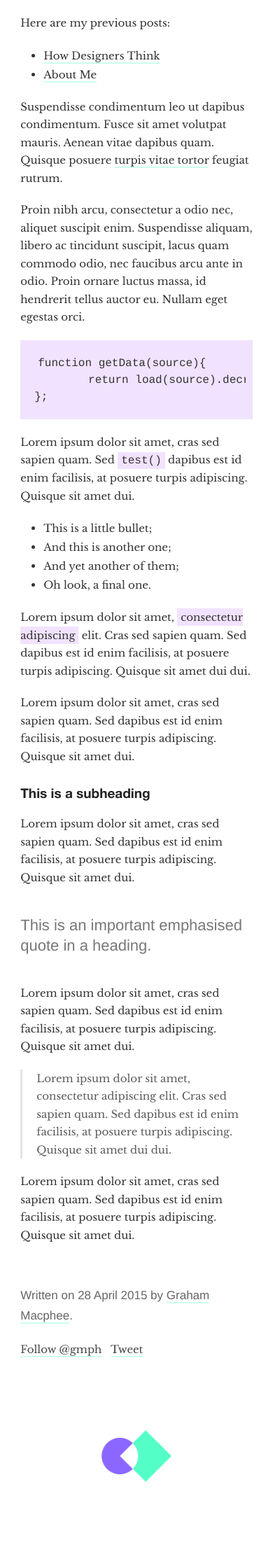
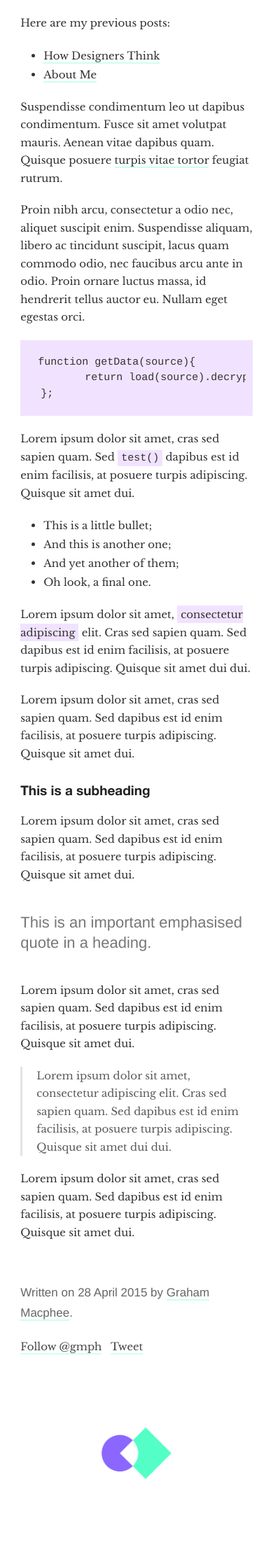
Before and after one commit to gmph/gmph.github.io, a Jekyll site: the page built from index.md, in a window 390 px wide. Shown: the part 423-2663 px from the top of the page at 70% size. Built offline with Jekyll 4.4.1, drawn with Linux system fonts in a browser that asks for light colours; nearby versions of some CDN libraries; comment, search, counter and statistics services are not loaded.

Commit message:
Minor design changes

```diff
--- a/_layouts/default.html
+++ b/_layouts/default.html
@@ -76,7 +76,7 @@
 	height:1px;
 	width:40px;
 	background: #ddd;
-	margin:0 0 -10px 0;
+	margin:2px 0 -10px 0;
 }
 
 .block h1 {
@@ -300,8 +300,8 @@
 		font-size: 15px;
 	}
 
-	code {
-		font-size: 16px;
+	.block pre, .block code {
+		font-size: 15px;
 	}
 
 	p.meta {
--- a/index.md
+++ b/index.md
@@ -27,7 +27,7 @@
 
 	function getData(source){
 		return load(source).decrypt("ALPHA9");
-	};
+	 };
 
 Lorem ipsum dolor sit amet, cras sed sapien quam. Sed `test()` dapibus est id enim facilisis, at posuere turpis adipiscing. Quisque sit amet dui.
 
```
